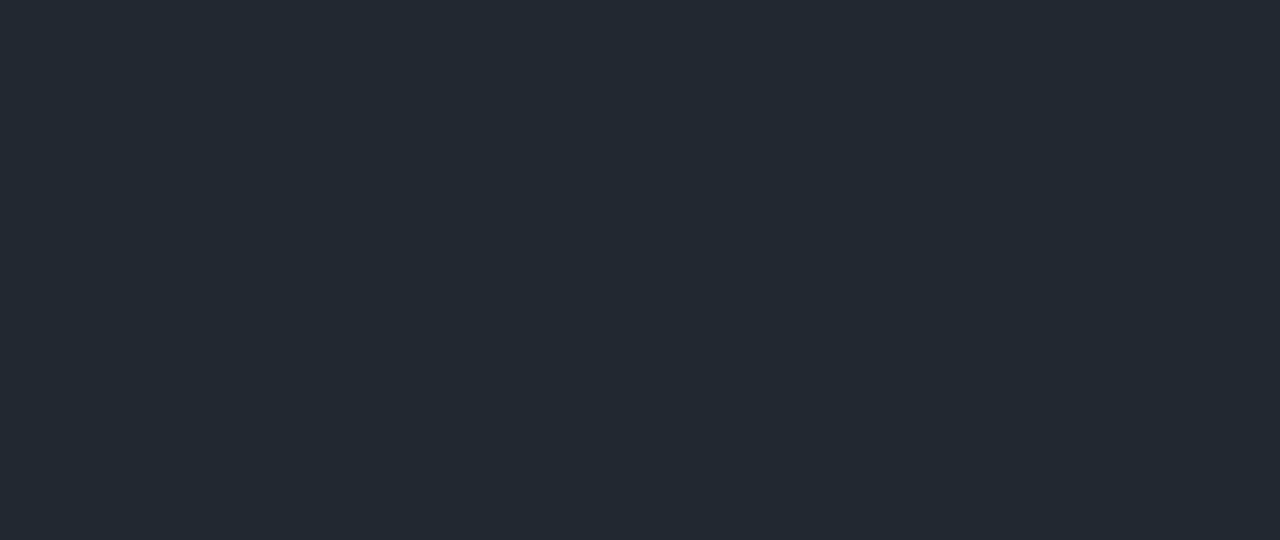
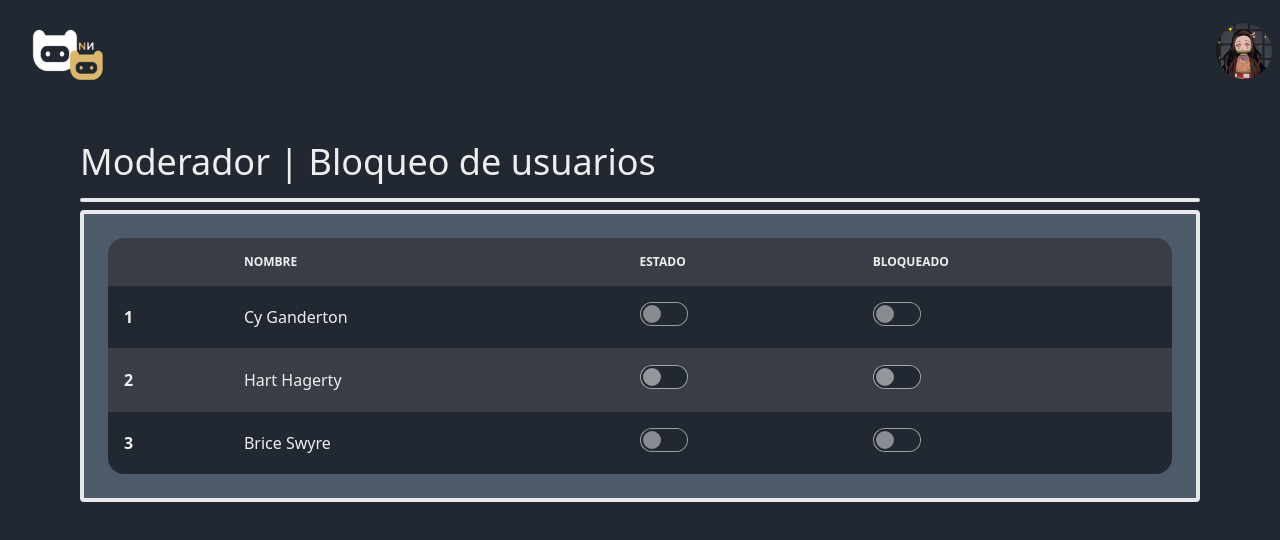
Before and after one commit to nestorrecinosUCA/front-final, a React (Create React App) app in the folder finnticketfrontend/: page /mod in a window 1280 px wide. Before the commit this address had no page. Shown: the top 540 px of the page. Built offline with nearby package versions, Linux system fonts and the light colour scheme.

Commit message:
The principal layout is ready, i need the searcher bar 🚧

```diff
--- a/finnticketfrontend/src/App.js
+++ b/finnticketfrontend/src/App.js
@@ -6,6 +6,7 @@ import Home from './pages/Home';
 import ShowInfo from './pages/ShowInfo';
 import AllEvents from './pages/AllEvents';
 import PersonalHistory from './pages/PersonalHistory';
+import Mod from './pages/Mod';
 
 
 function App() {
@@ -18,6 +19,7 @@ function App() {
         <Route path='allEvents' element={<AllEvents/>}/>
         <Route path='allEvents' element={<AllEvents/>}/>
         <Route path='personalHistory' element={<PersonalHistory/>}/>
+        <Route path='mod' element={<Mod/>}/>
       </Routes>
     </>
   );
--- /dev/null
+++ b/finnticketfrontend/src/modules/Mod/ModTable.js
@@ -0,0 +1,46 @@
+import React from 'react'
+
+function ModTable() {
+    return (
+        <>
+            <div className="overflow-x-auto">
+                <table className="table w-full">
+                    {/* head*/}
+                    <thead>
+                        <tr>
+                            <th></th>
+                            <th>Nombre</th>
+                            <th>Estado</th>
+                            <th>Bloqueado</th>
+                        </tr>
+                    </thead>
+                    <tbody>
+                        {/* row 1 */}
+                        <tr>
+                            <th>1</th>
+                            <td>Cy Ganderton</td>
+                            <td><input type="checkbox" class="toggle" /></td>
+                            <td><input type="checkbox" class="toggle" /></td>
+                        </tr>
+                        {/* row 2 */}
+                        <tr className="active">
+                            <th>2</th>
+                            <td>Hart Hagerty</td>
+                            <td><input type="checkbox" class="toggle" /></td>
+                            <td><input type="checkbox" class="toggle" /></td>
+                        </tr>
+                        {/* row 3 */}
+                        <tr>
+                            <th>3</th>
+                            <td>Brice Swyre</td>
+                            <td><input type="checkbox" class="toggle" /></td>
+                            <td><input type="checkbox" class="toggle" /></td>
+                        </tr>
+                    </tbody>
+                </table>
+            </div>
+        </>
+    )
+}
+
+export default ModTable
--- /dev/null
+++ b/finnticketfrontend/src/pages/Mod.js
@@ -0,0 +1,22 @@
+import React from 'react'
+import ShortCutNavBar from '../components/ShortCutNavBar'
+import ModTable from '../modules/Mod/ModTable'
+
+function Mod() {
+    return (
+        <>
+            <ShortCutNavBar />
+            <div className='mx-4 lg:mx-20 text-4xl mt-10 mb-4'>
+                <a>Moderador | Bloqueo de usuarios </a>
+            </div>
+            <div className='mx-4 border-b-2 lg:mx-20 lg:border-b-4 md:border-b-4 2xl:border-b-4 rounded' />
+            <div className='mx-4 lg:mx-20 bg-card-white-grey rounded mt-2 mb-8 p-6 items-center border-4 '>
+                <ModTable />
+
+            </div>
+
+        </>
+    )
+}
+
+export default Mod
```
